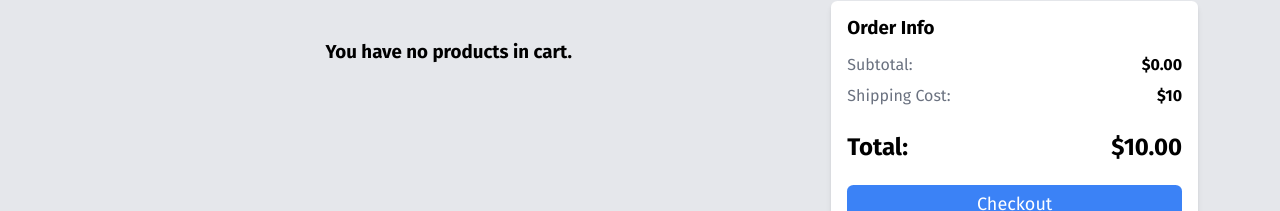
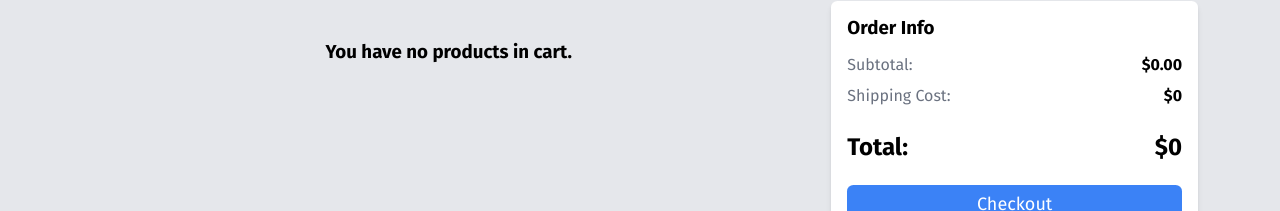
Before and after one commit to vclong2003/react-shopping-cart, a React (Create React App) app: page /checkout in a window 1280 px wide. Shown: the part 147-358 px from the top of the page. Built offline with nearby package versions, Linux system fonts and the light colour scheme.

Commit message:
fix summary

```diff
--- a/src/pages/Checkout/Summary/Summary.tsx
+++ b/src/pages/Checkout/Summary/Summary.tsx
@@ -33,12 +33,12 @@ const Summary = (): JSX.Element => {
         </S.SummaryItem>
         <S.SummaryItem>
           <S.ShippingCost>Shipping Cost:</S.ShippingCost>
-          <S.CostPrice>${shippingCost}</S.CostPrice>
+          <S.CostPrice>${cart.length === 0 ? 0 : shippingCost}</S.CostPrice>
         </S.SummaryItem>
         <S.SummaryItem>
           <S.TotalLabel>Total:</S.TotalLabel>
           <S.TotalAmount>
-            ${roundPrice(totalPrice + shippingCost)}
+            ${cart.length === 0 ? 0 : roundPrice(totalPrice + shippingCost)}
           </S.TotalAmount>
         </S.SummaryItem>
         <S.CheckoutButton disabled={cart.length === 0} onClick={openPopup}>
```
